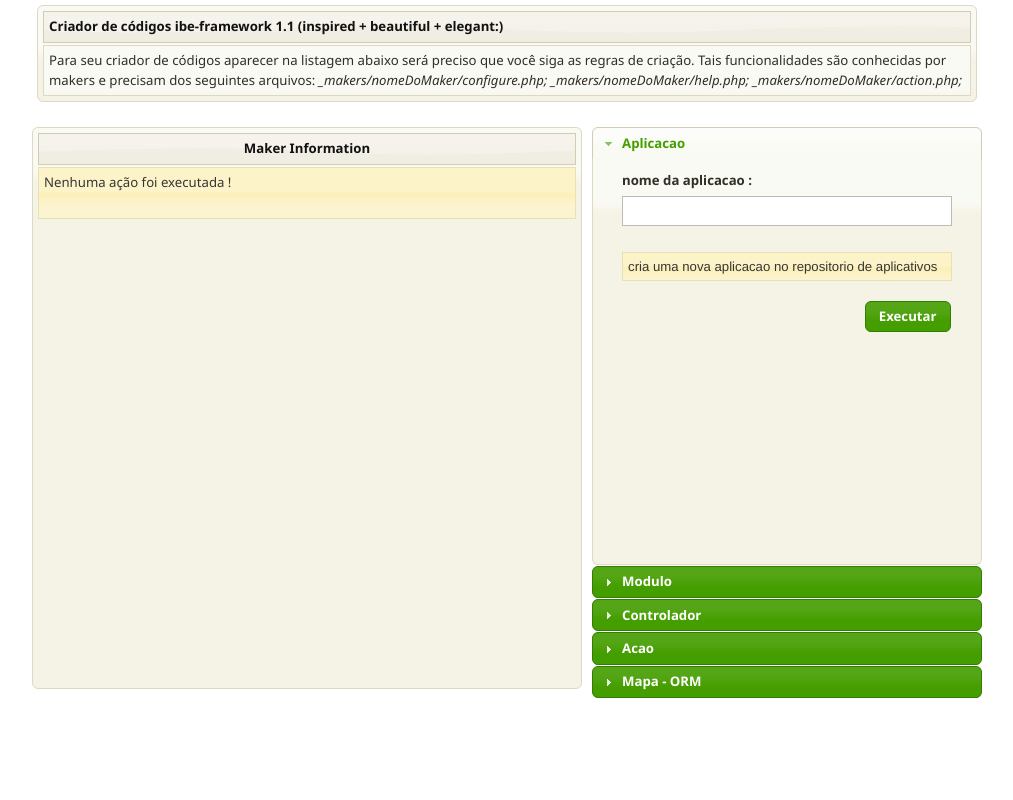
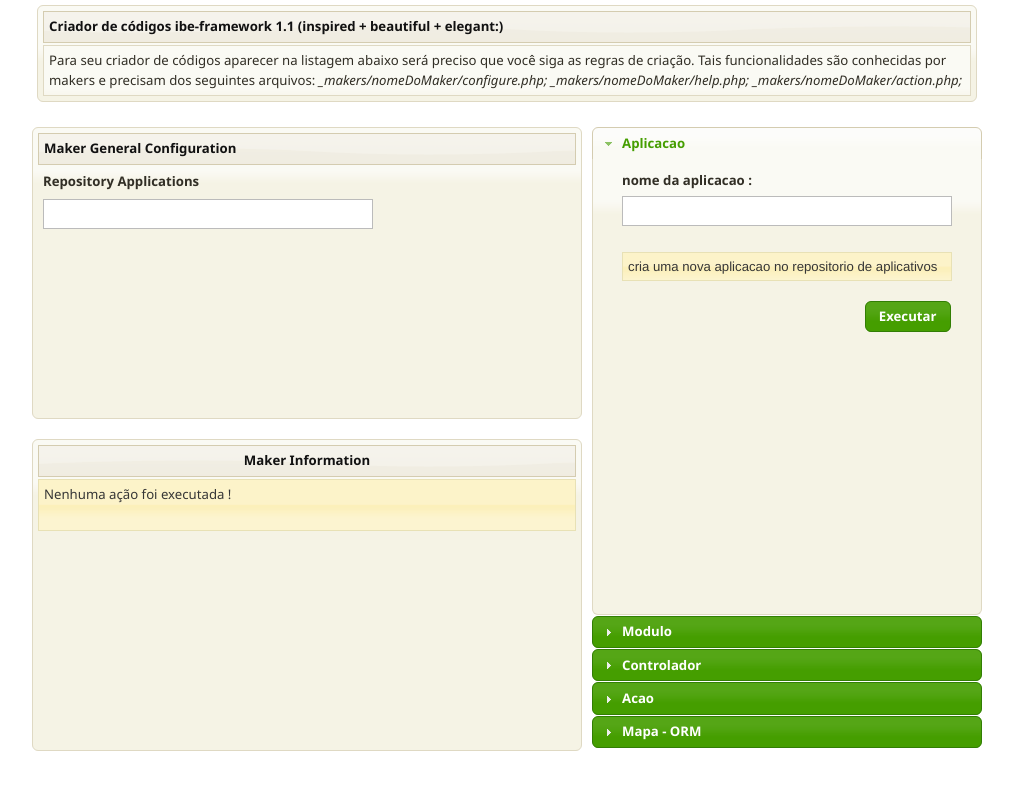
Before and after one commit to renanhabreu/IBE-Framework, a PHP site: page /welcome/ in a window 1280 px wide. Shown: the whole page, without its empty margins (133-1146 px from the left). Run offline with PHP 8.4, Linux system fonts and the light colour scheme.

Commit message:
change layout
Signed-off-by: Renan Abreu <renanhabreu@gmail.com>

```diff
--- a/welcome/css/custom.css
+++ b/welcome/css/custom.css
@@ -1,15 +1,21 @@
 /* ===== Primary Styles ========================================================
    Author:
    ========================================================================== */
-#skt-menu, #skt-menu-alert{ margin-top:20px; min-height: 550px}
+#skt-menu,#skt-general, #skt-menu-alert{ margin-top:20px;}
+#skt-menu-alert { height:300px; }
+#skt-general { height:280px; }
+#skt-menu{ height:600px;}
+#skt-general h5,
 #skt-menu-alert h5,
 #skt-menu-alert-content h5,#skt-menu-fixo h5{ margin:0; padding:5px;}
+#skt-general form,
 #skt-menu-alert .ui-state-highlight,
 #skt-menu-alert-content .ui-widget-content ,#skt-menu-fixo .ui-widget-content{padding:5px; margin-top: 2px;}
 input{
     width: 322px;
     padding: 5px 3px;
 }
+#skt-general,
 #skt-menu-alert,
 #skt-menu-alert-content,#skt-menu-fixo{ padding: 5px;}
 
--- a/welcome/index.php
+++ b/welcome/index.php
@@ -34,6 +34,7 @@
         </header>
 
         <div role="main" class="container">
+
             <div class="span-24 last">
 
                 <div id="skt-menu-fixo" class="ui-widget ui-widget-content ui-corner-all">
@@ -52,7 +53,22 @@
 
             <div class="span-14">
 
+                <div id ="skt-general" class="ui-widget ui-widget-content ui-corner-all">
+                    <div class="ui-widget-header">
+                        <h5>Maker General Configuration</h5>
+                    </div>
+                    <div id ="skt-general-configuration">
+                        <form>
+                            <label>
+                                Repository Applications<br/>
+                                <input type="text" name="repository-app"/>
+                            </label>
+                        </form>
+                    </div>
+                </div>
+
                 <div id="skt-menu-alert" class="ui-widget ui-widget-content ui-corner-all">
+
                     <div class="ui-widget-header">
                         <h5>Maker Information</h5>
                     </div>
@@ -61,6 +77,7 @@
                             Nenhuma ação foi executada !
                         </p>
                     </div>
+
                 </div>
 
             </div>
@@ -70,12 +87,13 @@
 
                 <div id="skt-menu">
                     <?php
-                    include_once 'cls/inc_menu.php';
-                    Menu::get()->show();
+                        include_once 'cls/inc_menu.php';
+                        Menu::get()->show();
                     ?>
                 </div>
 
             </div>
+
 
         </div>
 
--- a/welcome/js/script.js
+++ b/welcome/js/script.js
@@ -11,18 +11,26 @@ $(document).ready(function(){
         var btn = $(this);
         var maker = $("#maker-"+btn.attr('id'));
         var action = $(".role",maker).attr('role');
+        var repository_app =  $("input:[name=repository-app]").val();
+
+        if(repository_app == ""){
+            var alert = $("#skt-menu-alert-content").find("p");
+            alert.text("Log:");
+            alert.html("<p style='color:red'><b>repository application is NULL.</b></p>");
+            return false;
+        }
 
         btn.button("disable");
         $.each($('input',maker),function(i,elm){
             var el = $(elm);
             var vl = el.val();
             var name = el.attr('name');
-            vl = (vl == "")? "default":escape(vl);
+            vl = (vl == "")? " ":escape(vl);
             action = action+"/"+name+"/"+vl;
 
             $('input:[name='+name+']').val(vl);
         });
-        $.getJSON("../skt/ibe.php/"+action, function(response){
+        $.getJSON("../skt/ibe.php/"+action+"/repository_app/"+repository_app, function(response){
             var html = "";
             var alert = $("#skt-menu-alert-content").find("p");
             for(var i in response.message){
```
